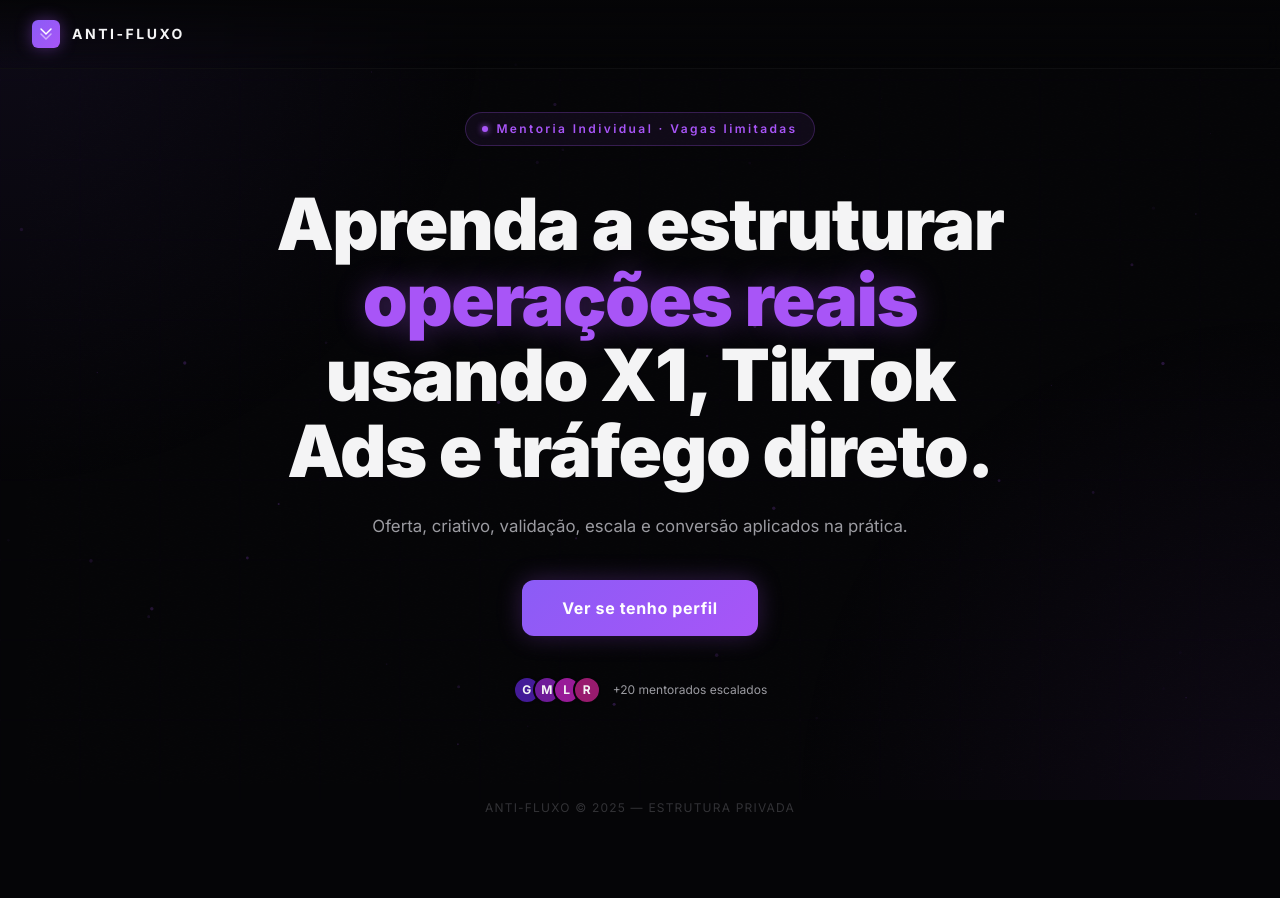
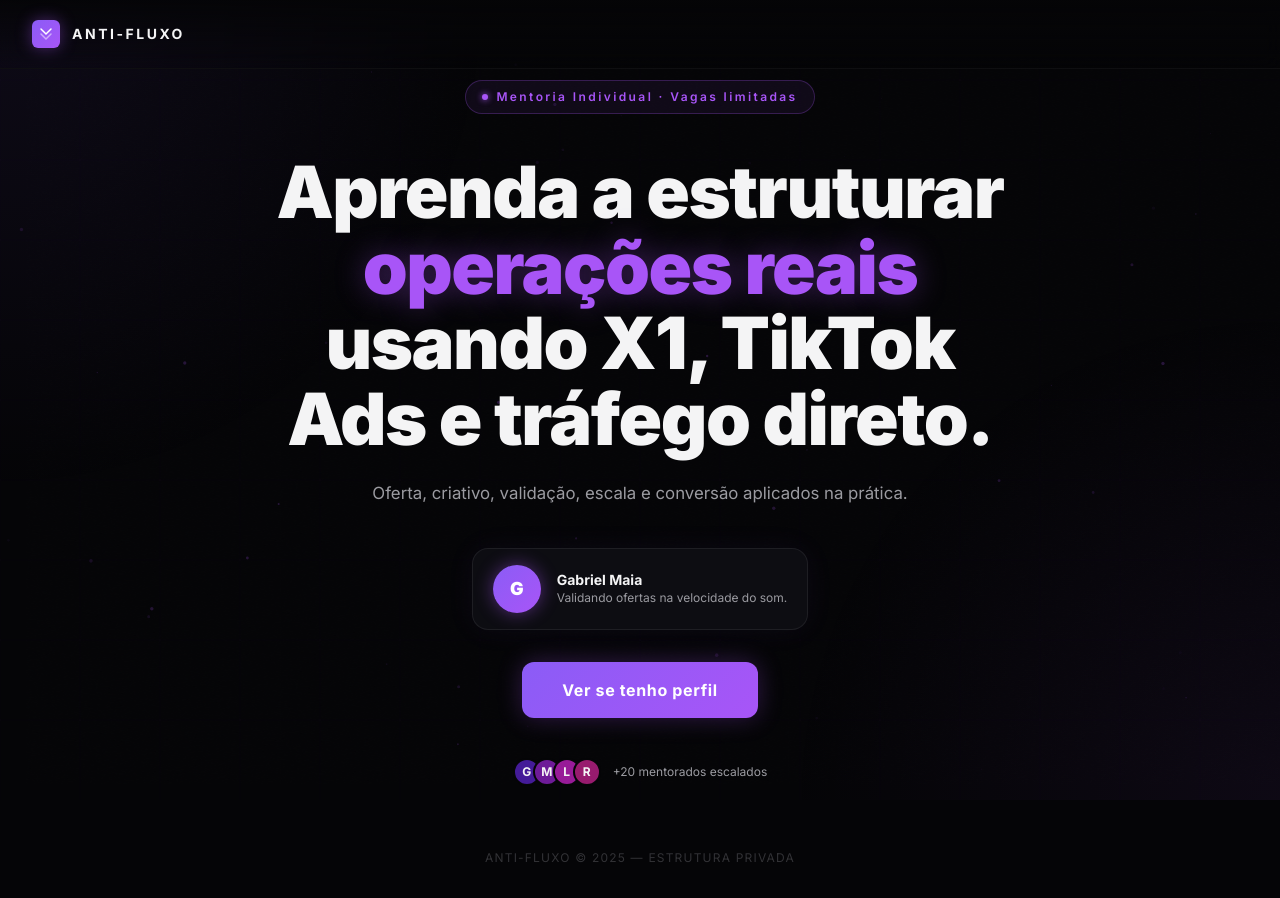
Before and after one commit to gabrielmaiagt/mentoriav2, a Next.js app: page / in a window 1280 px wide. Before the commit the page ends 848 px from the top, so only its background shows below. Built offline with nearby package versions, Linux system fonts and the light colour scheme.

Commit message:
feat: card do mentor Gabriel Maia acima do CTA

```diff
--- a/app/page.tsx
+++ b/app/page.tsx
@@ -55,6 +55,38 @@
             Oferta, criativo, validação, escala e conversão aplicados na prática.
           </motion.p>
 
+          {/* Card do mentor */}
+          <motion.div
+            variants={{ hidden: { opacity: 0, y: 16 }, visible: { opacity: 1, y: 0, transition: { duration: 0.7 } } }}
+            className="flex items-center gap-4 px-5 py-4 rounded-2xl mb-8"
+            style={{
+              background: "#0D0D12",
+              border: "1px solid rgba(255,255,255,0.07)",
+              boxShadow: "0 0 30px rgba(139,92,246,0.06)",
+            }}
+          >
+            {/* Avatar */}
+            <div
+              className="w-12 h-12 rounded-full flex-shrink-0 flex items-center justify-center font-black text-lg"
+              style={{
+                background: "linear-gradient(135deg, #8B5CF6, #A855F7)",
+                boxShadow: "0 0 18px rgba(168,85,247,0.45)",
+                color: "#fff",
+              }}
+            >
+              G
+            </div>
+            {/* Info */}
+            <div className="text-left">
+              <p className="font-bold text-sm leading-tight" style={{ color: "#F4F4F5" }}>
+                Gabriel Maia
+              </p>
+              <p className="text-xs mt-0.5" style={{ color: "#9B9BA1" }}>
+                Validando ofertas na velocidade do som.
+              </p>
+            </div>
+          </motion.div>
+
           <motion.div
             variants={{ hidden: { opacity: 0, y: 16 }, visible: { opacity: 1, y: 0, transition: { duration: 0.7 } } }}
           >
```
